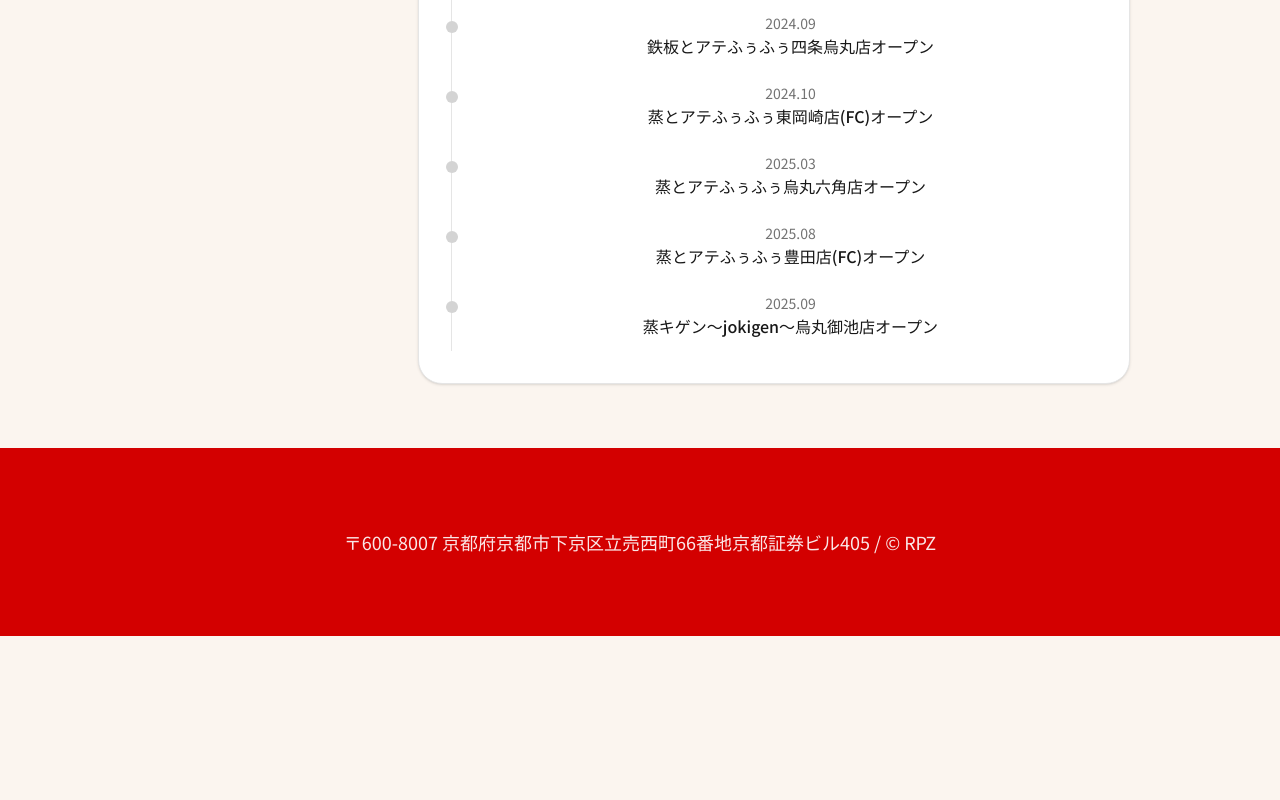
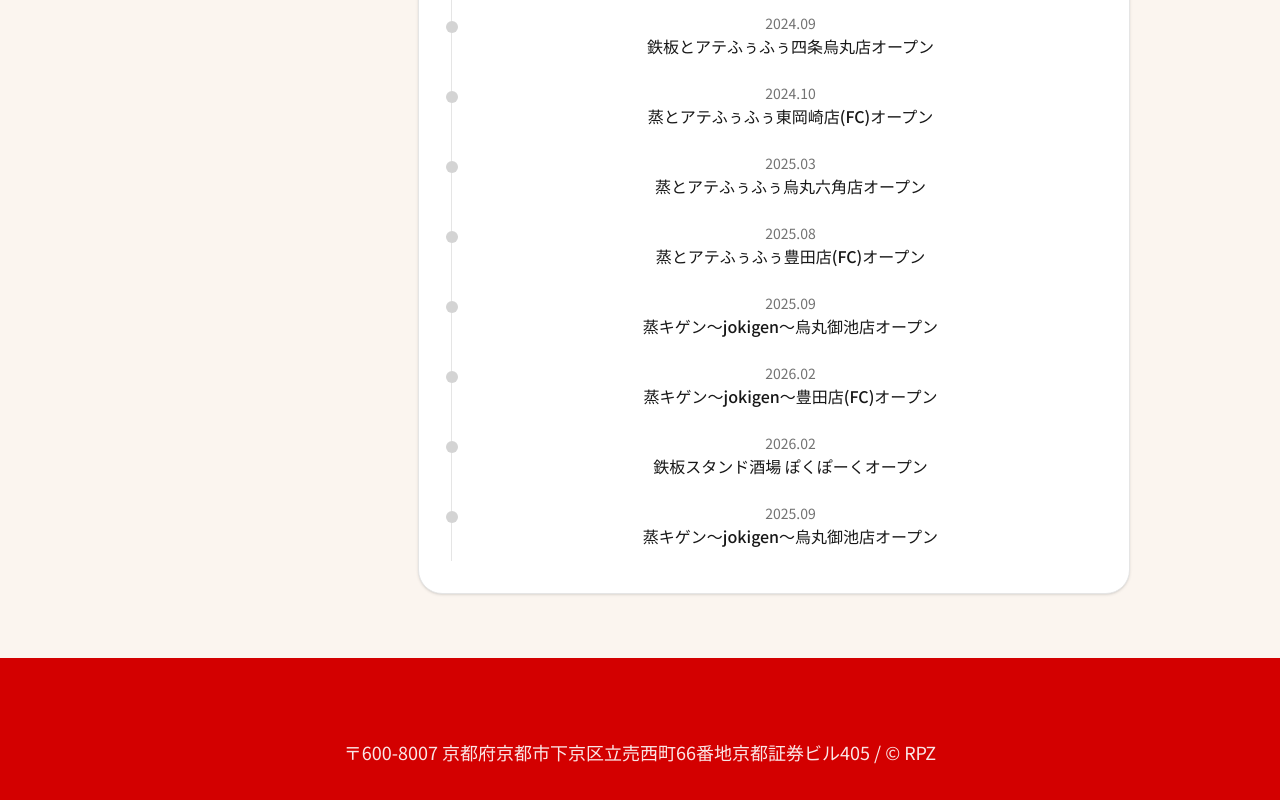
Before and after one commit to rpz-2024/rpzHP, a Next.js app: page /company in a window 1280 px wide. Shown: the part 1035-1835 px from the top of the page. Before the commit the page ends 1671 px from the top, so only its background shows below. Built offline with nearby package versions, Linux system fonts and the light colour scheme; no server answers.

Commit message:
change company page

```diff
--- a/src/data/company.ts
+++ b/src/data/company.ts
@@ -25,6 +25,9 @@ export const COMPANY_CONTENT: CompanyContent = {
     { year: "2024", month: "10", text: "蒸とアテふぅふぅ東岡崎店(FC)オープン" },
     { year: "2025", month: "03", text: "蒸とアテふぅふぅ烏丸六角店オープン" },
     { year: "2025", month: "08", text: "蒸とアテふぅふぅ豊田店(FC)オープン" },
+    { year: "2025", month: "09", text: "蒸キゲン〜jokigen〜烏丸御池店オープン" },
+    { year: "2026", month: "02", text: "蒸キゲン〜jokigen〜豊田店(FC)オープン" },
+    { year: "2026", month: "02", text: "鉄板スタンド酒場 ぽくぽーくオープン" },
     {
       year: "2025",
       month: "09",
```
